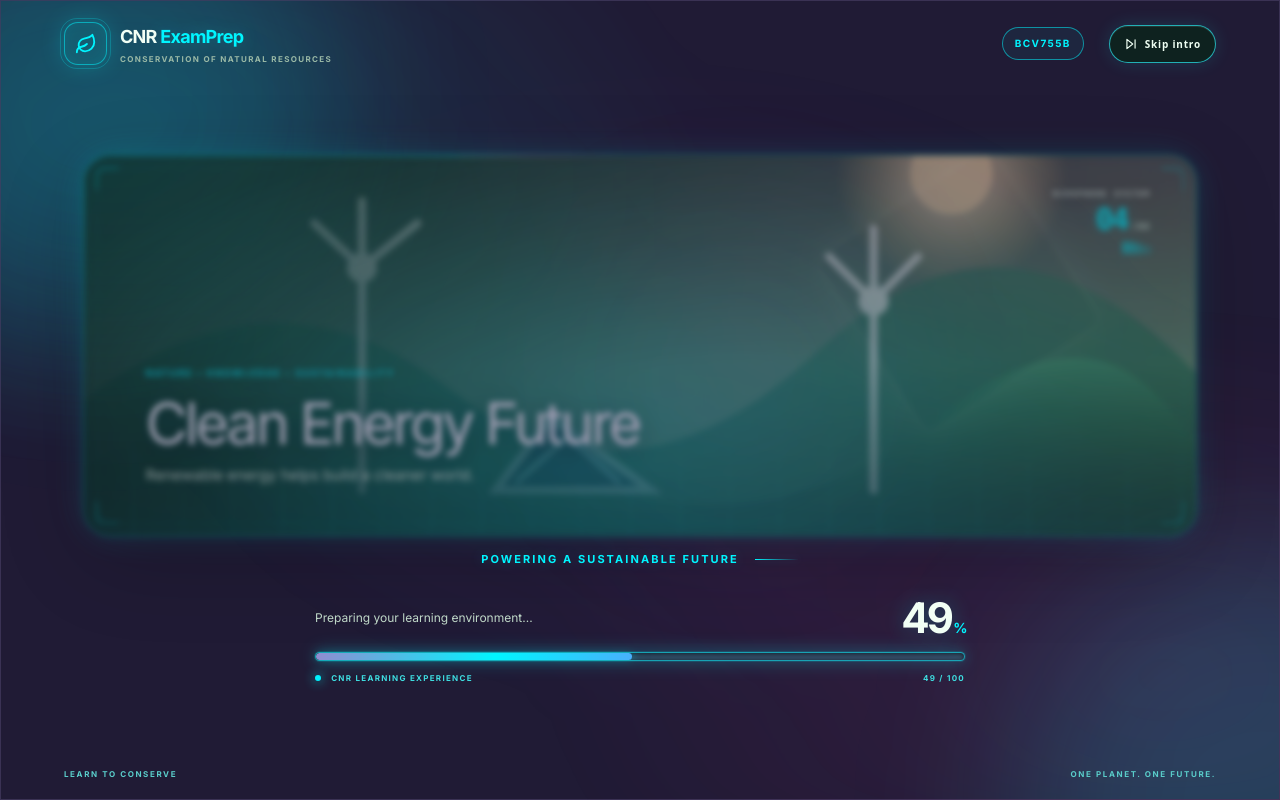
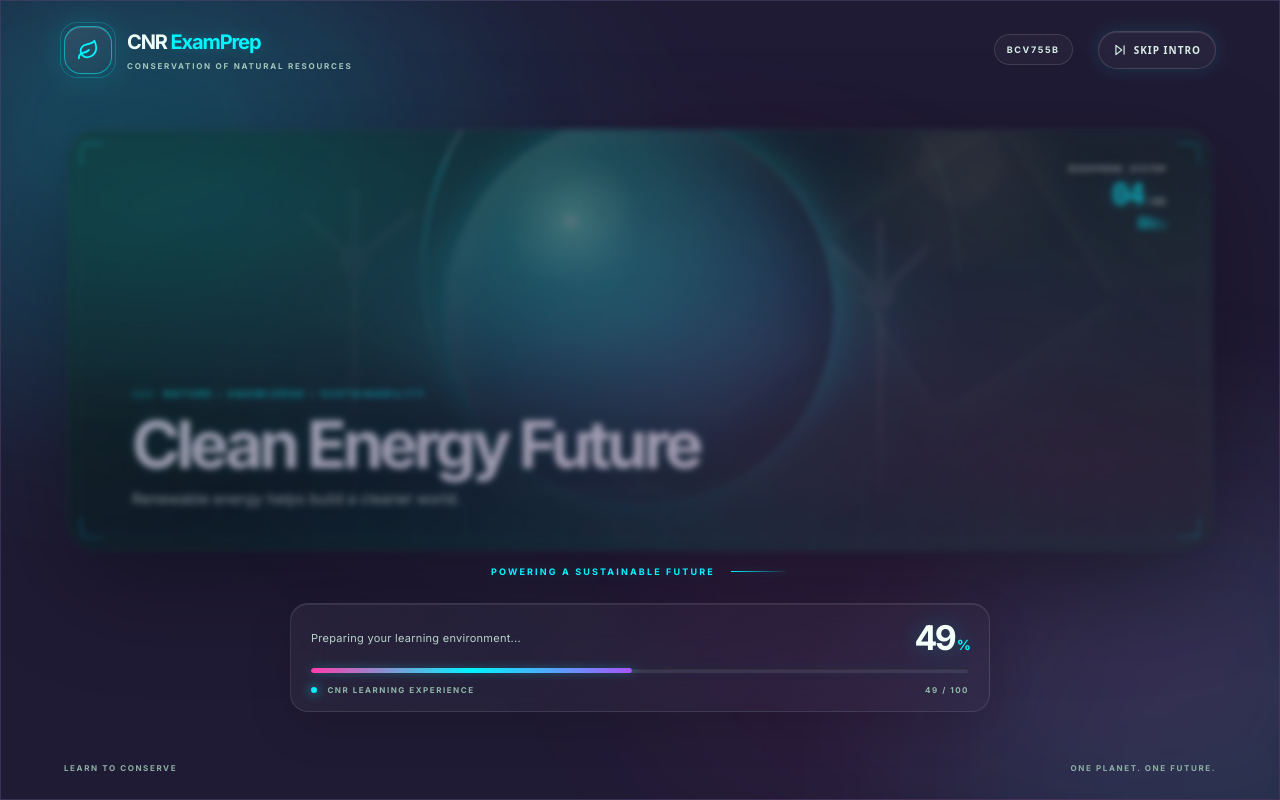
Before and after one commit to shankar-uxcloud/CNR-ia-2, a React (Vite) app: page / in a window 1280 px wide. Shown: the top 800 px of the page. Built offline with nearby package versions, Linux system fonts and the light colour scheme.

Commit message:
Redesign startup loading as Aura environmental experience

```diff
--- a/src/components/StartupExperience.css
+++ b/src/components/StartupExperience.css
@@ -437,3 +437,180 @@ html[data-theme='light'] .startup-footer,[data-theme='light'] .startup-footer{co
   .startup-skip-intro { border:1px solid ButtonText;color:ButtonText;background:ButtonFace; }
   .startup-skip-intro:focus-visible { outline:2px solid Highlight; }
 }
+
+
+/* =========================================================
+   AURA LOADING EXPERIENCE — CNR-IA-2
+   Cinematic, calm, premium environmental-learning identity.
+   Scoped to the startup overlay; existing app themes remain untouched.
+   ========================================================= */
+.startup-screen{
+  --aura-mint:var(--cyber-accent,#77e6bd);
+  --aura-violet:var(--cyber-secondary,#9b8cff);
+  --aura-lime:var(--cyber-tertiary,#b8ef91);
+  --aura-text:#f3fff9;
+  --aura-muted:#b8d4ca;
+  padding:clamp(18px,3.2vh,38px) clamp(20px,5vw,76px);
+  background:
+    radial-gradient(ellipse at 50% 42%,color-mix(in srgb,var(--aura-mint) 13%,transparent),transparent 34%),
+    radial-gradient(ellipse at 78% 16%,color-mix(in srgb,var(--aura-violet) 13%,transparent),transparent 32%),
+    linear-gradient(145deg,#050d17 0%,#091a20 48%,#071b19 100%);
+  color:var(--aura-text);
+}
+.startup-screen:before{
+  opacity:.13;
+  background-size:68px 68px;
+  mask-image:radial-gradient(ellipse at center,#000 0%,transparent 78%);
+}
+.startup-screen:after{opacity:.72;filter:blur(46px)}
+.startup-atmosphere span{width:42vw;height:42vw;filter:blur(100px);opacity:.6}
+.startup-brand{
+  width:min(1320px,100%);
+  gap:15px;
+}
+.startup-brand-mark{
+  width:48px;height:48px;border-radius:17px;
+  border:1px solid color-mix(in srgb,var(--aura-mint) 55%,transparent);
+  color:var(--aura-mint);
+  background:linear-gradient(145deg,#ffffff16,#ffffff04);
+  box-shadow:0 0 35px color-mix(in srgb,var(--aura-mint) 18%,transparent),inset 0 1px #ffffff2b;
+}
+.startup-brand strong{font-size:20px;letter-spacing:-.055em}
+.startup-brand strong i{color:var(--aura-mint)}
+.startup-brand small{font-size:8px;letter-spacing:.22em;color:#a5c8bd}
+.startup-brand>b{
+  border-color:#ffffff20;color:#d8eee6;background:#ffffff08;
+  backdrop-filter:blur(16px);font-size:9px;letter-spacing:.18em;
+}
+.startup-skip-intro{
+  display:inline-flex;align-items:center;gap:7px;margin-left:10px;
+  padding:10px 14px;border:1px solid #ffffff24;border-radius:999px;
+  color:#d8eee6;background:#ffffff09;font:700 10px/1 inherit;
+  letter-spacing:.1em;text-transform:uppercase;cursor:pointer;
+  transition:background .2s ease,border-color .2s ease,transform .2s ease;
+}
+.startup-skip-intro:hover{background:#ffffff16;border-color:var(--aura-mint);transform:translateY(-1px)}
+.startup-content{width:min(1160px,100%);gap:17px;padding:clamp(12px,2vh,24px) 0}
+.startup-scene{
+  height:clamp(300px,53vh,540px);
+  border:1px solid #d5fff126;border-radius:30px;
+  background:
+    radial-gradient(ellipse at 50% 48%,#153b40 0%,#0b202a 42%,#07151e 100%);
+  box-shadow:0 35px 110px #0008,0 0 0 1px #ffffff08,inset 0 1px #ffffff24;
+  isolation:isolate;
+}
+.startup-scene:before{
+  content:"";position:absolute;z-index:0;
+  width:clamp(220px,31vw,390px);aspect-ratio:1;border-radius:50%;
+  left:50%;top:43%;transform:translate(-50%,-50%);
+  background:
+    radial-gradient(circle at 32% 27%,#e0fff5 0%,#78e3d0 3%,#238c91 18%,#14546a 43%,#102b49 67%,#071527 75%);
+  box-shadow:
+    0 0 0 1px #c4fff055,
+    0 0 35px color-mix(in srgb,var(--aura-mint) 50%,transparent),
+    0 0 95px color-mix(in srgb,var(--aura-mint) 22%,transparent),
+    inset -24px -22px 55px #020914bd,
+    inset 14px 10px 30px #d5fff044;
+  animation:aura-planet-float 9s ease-in-out infinite;
+}
+.startup-scene:after{
+  content:"";position:absolute;z-index:0;pointer-events:none;
+  width:clamp(290px,43vw,540px);aspect-ratio:1;border-radius:50%;
+  left:50%;top:43%;transform:translate(-50%,-50%) rotate(-18deg);
+  border:1px solid #a7f9e35c;
+  box-shadow:0 0 24px #67dfcf22,inset 0 0 24px #67dfcf14;
+  clip-path:inset(0 0 42% 0);
+  animation:aura-ring 22s linear infinite;
+}
+.startup-landscape{position:absolute;inset:0;opacity:.18;mix-blend-mode:screen;filter:saturate(.65) blur(1px)}
+.startup-scene-glow{z-index:1;inset:0;background:
+  radial-gradient(ellipse at 50% 44%,color-mix(in srgb,var(--aura-mint) 18%,transparent),transparent 40%),
+  linear-gradient(180deg,#06121a12 30%,#061018c9 100%)}
+.startup-scene-depth{z-index:1;opacity:.6}
+.startup-environment-effects{z-index:1;opacity:.5}
+.startup-scene-hud{z-index:2;border-color:#d8fff11c}
+.startup-scene-telemetry{z-index:3}
+.startup-scene-copy{
+  z-index:4;left:clamp(24px,5vw,66px);right:clamp(24px,5vw,66px);
+  bottom:clamp(24px,5vh,55px);max-width:760px;
+  padding:0;
+}
+.startup-scene-kicker{
+  display:inline-flex;align-items:center;gap:10px;
+  color:var(--aura-mint);font-size:9px;letter-spacing:.24em;
+}
+.startup-scene-kicker:before{content:"";width:22px;height:1px;background:var(--aura-mint);box-shadow:0 0 12px var(--aura-mint)}
+.startup-scene-copy h1{
+  max-width:760px;margin:12px 0 9px;
+  font-size:clamp(34px,5.5vw,66px);font-weight:760;
+  line-height:.98;letter-spacing:-.065em;
+  text-wrap:balance;
+}
+.startup-scene-copy p{max-width:520px;color:#d1e7df;font-size:clamp(12px,1.3vw,15px);line-height:1.7}
+.startup-caption{
+  color:var(--aura-mint);font-size:9px;letter-spacing:.24em;
+}
+.startup-caption-line{width:58px;background:linear-gradient(90deg,var(--aura-mint),transparent)}
+.startup-progress-panel{
+  width:min(700px,100%);margin-top:clamp(3px,1vh,12px);
+  padding:17px 20px 15px;border:1px solid #d5fff11c;border-radius:18px;
+  background:linear-gradient(135deg,#ffffff0c,#ffffff04);
+  box-shadow:0 15px 45px #0002,inset 0 1px #ffffff16;
+  backdrop-filter:blur(18px);
+}
+.startup-progress-top{color:var(--aura-muted);font-size:11px;letter-spacing:.025em}
+.startup-progress-top strong{font-size:34px;color:#f4fff9}
+.startup-progress-top strong small{color:var(--aura-mint)}
+.startup-progress-track{height:5px;border:0;background:#ffffff16;box-shadow:inset 0 1px 2px #0007}
+.startup-progress-track span{
+  background:linear-gradient(90deg,var(--aura-violet),var(--aura-mint),var(--aura-lime));
+  box-shadow:0 0 18px color-mix(in srgb,var(--aura-mint) 50%,transparent);
+}
+.startup-progress-bottom{color:#91b7aa;font-size:8px;letter-spacing:.19em}
+.startup-progress-bottom i{background:var(--aura-mint);box-shadow:0 0 12px var(--aura-mint)}
+.startup-footer{color:#8eafa4;font-size:8px;letter-spacing:.2em}
+@keyframes aura-planet-float{0%,100%{translate:0 0;scale:1}50%{translate:0 -9px;scale:1.018}}
+@keyframes aura-ring{from{rotate:0deg}to{rotate:360deg}}
+@media(max-width:650px){
+ .startup-screen{padding-left:16px;padding-right:16px}
+ .startup-brand{gap:10px}.startup-brand-mark{width:40px;height:40px;border-radius:14px}
+ .startup-brand strong{font-size:17px}.startup-brand small{font-size:6px;letter-spacing:.13em}
+ .startup-brand>b{display:none}.startup-skip-intro{margin-left:auto;padding:9px 11px;font-size:8px}
+ .startup-scene{height:clamp(330px,52vh,470px);border-radius:23px}
+ .startup-scene:before{width:clamp(205px,64vw,300px);top:39%}
+ .startup-scene:after{width:clamp(265px,78vw,370px);top:39%}
+ .startup-scene-copy{left:22px;right:22px;bottom:24px}
+ .startup-scene-copy h1{font-size:clamp(34px,9vw,48px)}
+ .startup-scene-copy p{font-size:12px;max-width:330px}
+ .startup-progress-panel{padding:14px 15px;border-radius:15px}
+ .startup-progress-top strong{font-size:29px}
+ .startup-footer{font-size:6px;letter-spacing:.1em}
+}
+@media(max-height:650px) and (min-width:651px){
+ .startup-scene{height:43vh;min-height:230px}
+ .startup-content{gap:8px;padding:5px 0}
+ .startup-progress-panel{padding:10px 16px;margin-top:0}
+ .startup-scene:before,.startup-scene:after{top:40%}
+ .startup-scene-copy{bottom:17px}
+}
+@media(prefers-reduced-motion:reduce){
+ .startup-scene:before,.startup-scene:after{animation:none}
+}
+html[data-theme='light'] .startup-screen,[data-theme='light'] .startup-screen{
+ color:#17372d;
+ background:
+  radial-gradient(ellipse at 50% 42%,color-mix(in srgb,var(--aura-mint) 18%,transparent),transparent 36%),
+  linear-gradient(145deg,#edf8f2 0%,#e6f2ef 52%,#f4f7fb 100%);
+}
+html[data-theme='light'] .startup-scene{
+ background:radial-gradient(ellipse at 50% 48%,#245d63 0%,#153b4a 48%,#10283a 100%);
+}
+html[data-theme='light'] .startup-progress-panel{background:#ffffffa8;border-color:#1b65551d}
+html[data-theme='light'] .startup-progress-top{color:#31584a}
+html[data-theme='light'] .startup-progress-top strong{color:#17372d}
+html[data-theme='light'] .startup-footer{color:#55796c}
+@media(forced-colors:active){
+ .startup-progress-track{border:1px solid CanvasText}
+ .startup-progress-track span{background:Highlight}
+ .startup-skip-intro{border:1px solid ButtonText}
+}
```
